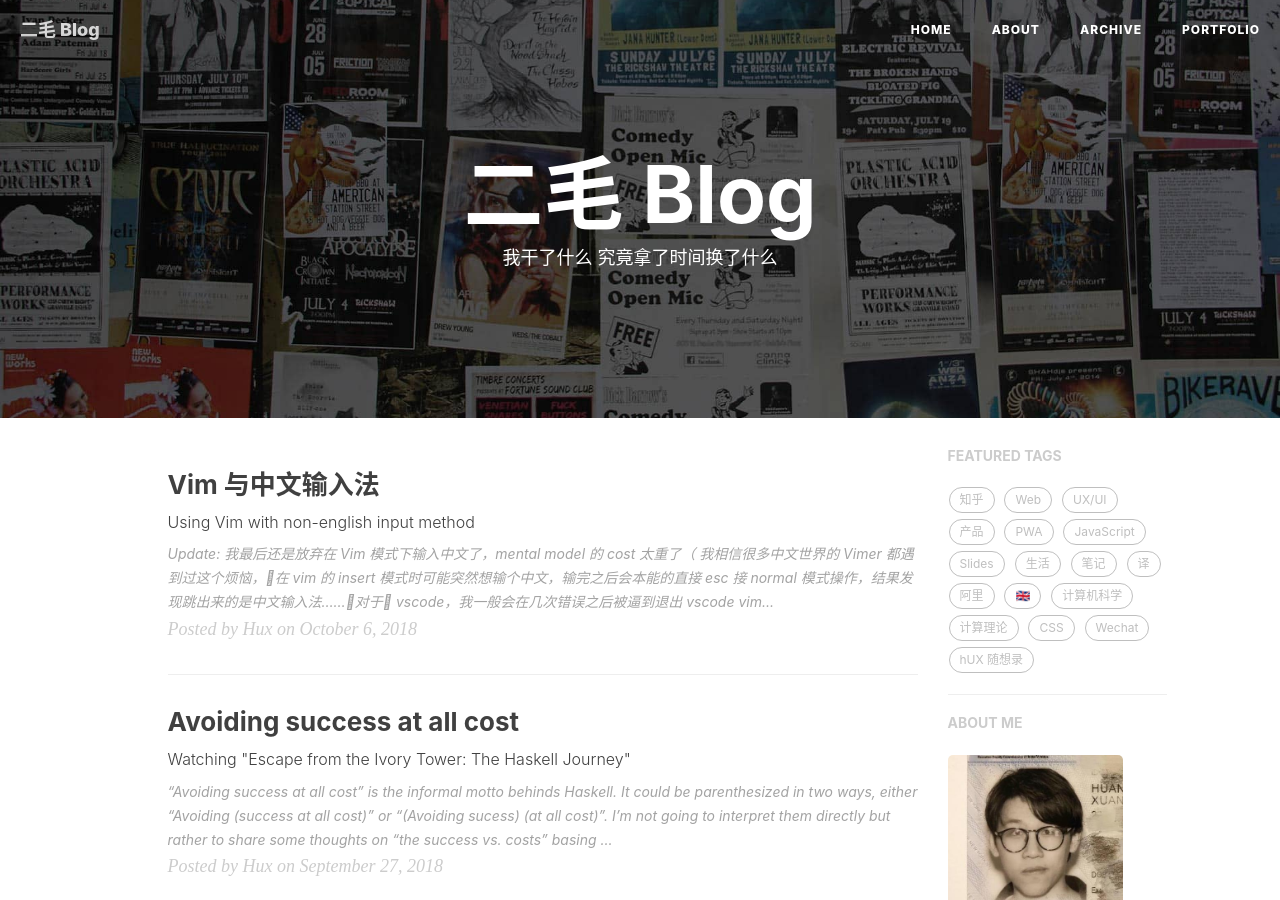
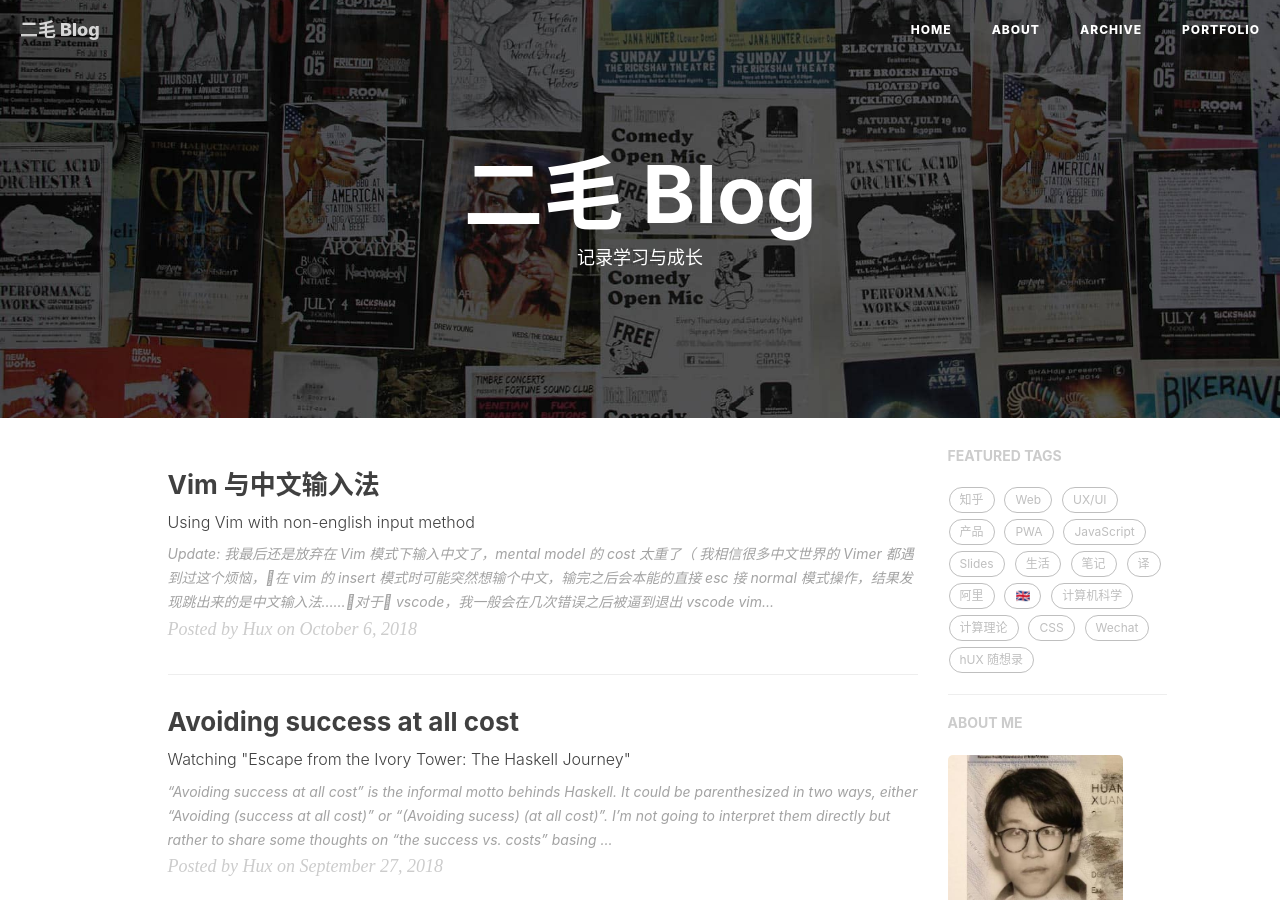
Before and after one commit to MRwangmaomao/MRwangmaomao.github.io, a Jekyll site: the page built from index.html, in a window 1280 px wide and 900 px high. Built offline with Jekyll 4.4.1, drawn with Linux system fonts in a browser that asks for light colours; nearby versions of some CDN libraries; the list of posts is cut into pages by our own code; comment, search, counter and statistics services are not loaded.

Commit message:
Update index.html

```diff
--- a/index.html
+++ b/index.html
@@ -1,6 +1,6 @@
 ---
 layout: page
-description: "我干了什么 究竟拿了时间换了什么"
+description: "记录学习与成长"
 ---
 
 {% for post in paginator.posts %}
```
